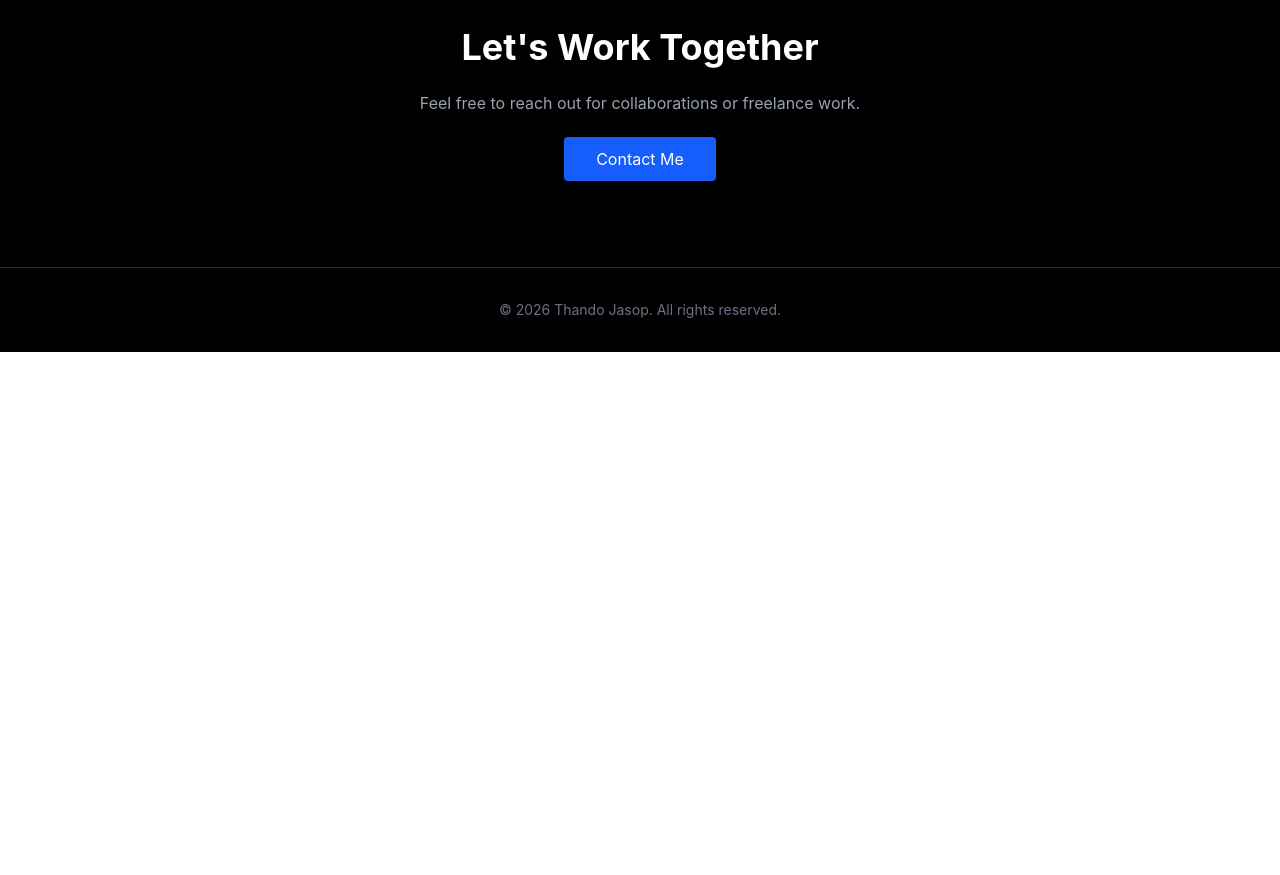
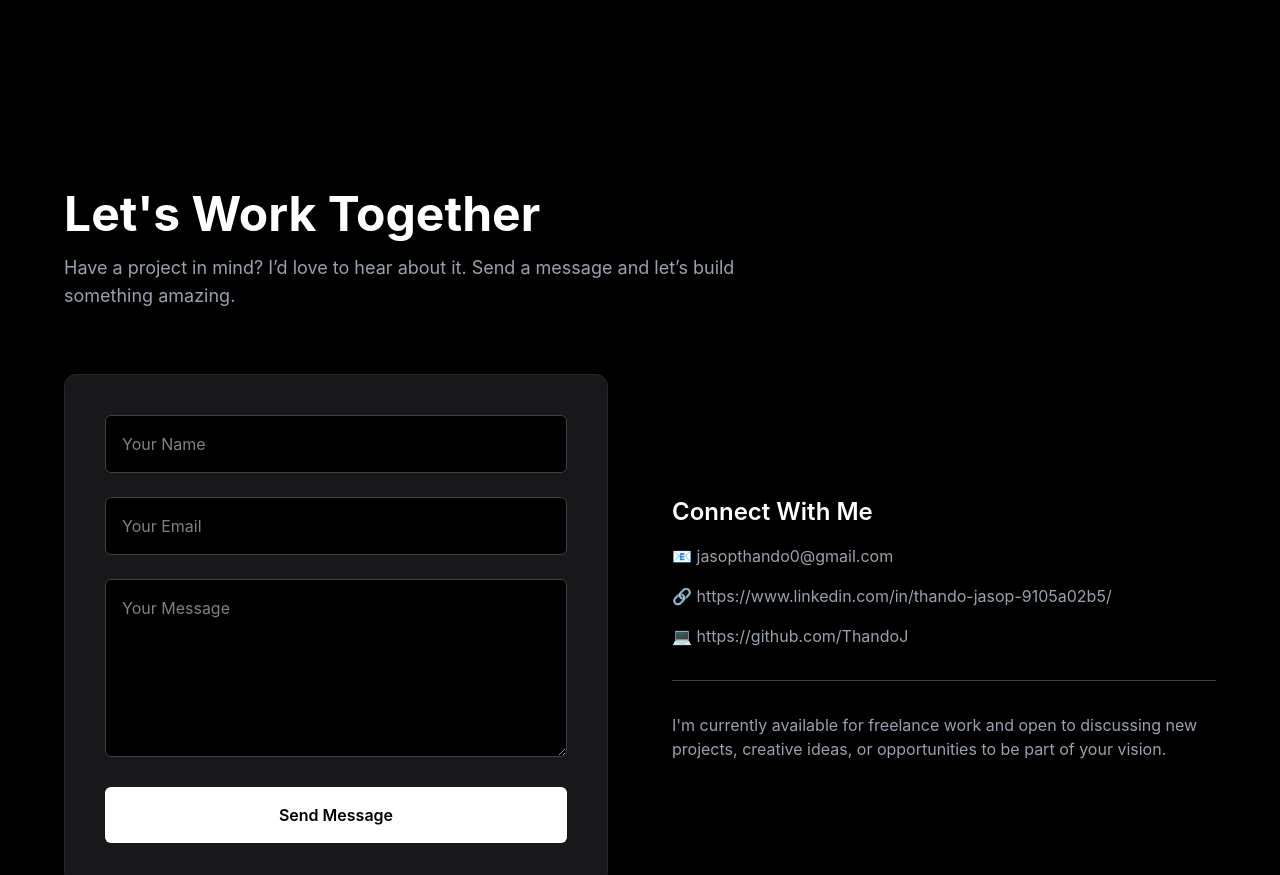
Before and after one commit to ThandoJ/Personal-portfolio, a React (Vite) app in the folder personal-portfolio/: page / in a window 1280 px wide. Shown: the part 2934-3809 px from the top of the page. Before the commit the page ends 3286 px from the top, so only its background shows below. Built offline with nearby package versions, Linux system fonts and the light colour scheme.

Commit message:
Initail commit

```diff
--- a/personal-portfolio/src/Components/Contact.jsx
+++ b/personal-portfolio/src/Components/Contact.jsx
@@ -1,18 +1,84 @@
+import React from "react"
+
+
 function Contact() {
   return (
-    <section id="contact" className="py-24 px-6 border-t border-gray-800 text-center">
-      <h2 className="text-3xl sm:text-4xl font-bold mb-6">Let's Work Together</h2>
+    <section id="contact" className="bg-black text-white py-24 px-6">
+      <div className="max-w-6xl mx-auto">
 
-      <p className="text-gray-400 mb-8">
-        Feel free to reach out for collaborations or freelance work.
-      </p>
+        {/* Heading */}
+        <div className="mb-16">
+          <h2 className="text-4xl md:text-5xl font-bold mb-4">
+            Let's Work Together
+          </h2>
+          <p className="text-gray-400 max-w-2xl text-lg">
+            Have a project in mind? I’d love to hear about it.
+            Send a message and let’s build something amazing.
+          </p>
+        </div>
 
-      <a
-        href="mailto:your@email.com"
-        className="px-8 py-3 bg-blue-600 rounded hover:bg-blue-700 transition"
-      >
-        Contact Me
-      </a>
+        {/* Layout */}
+        <div className="grid md:grid-cols-2 gap-16">
+
+          {/* LEFT SIDE information */}
+          <div className="bg-zinc-900 p-10 rounded-xl shadow-lg border border-zinc-800">
+            <form className="space-y-6">
+
+              <input
+                type="text"
+                placeholder="Your Name"
+                className="w-full bg-black border border-zinc-700 p-4 rounded-md focus:outline-none focus:ring-2 focus:ring-white text-white"
+              />
+
+              <input
+                type="email"
+                placeholder="Your Email"
+                className="w-full bg-black border border-zinc-700 p-4 rounded-md focus:outline-none focus:ring-2 focus:ring-white text-white"
+              />
+
+              <textarea
+                rows="6"
+                placeholder="Your Message"
+                className="w-full bg-black border border-zinc-700 p-4 rounded-md focus:outline-none focus:ring-2 focus:ring-white text-white"
+              ></textarea>
+
+              <button
+                type="submit"
+                className="w-full bg-white text-black py-4 rounded-md font-semibold hover:bg-gray-200 transition"
+              >
+                Send Message
+              </button>
+
+            </form>
+          </div>
+
+          {/* RIGHT SIDE information */}
+          <div className="flex flex-col justify-center space-y-8">
+
+            <div>
+              <h3 className="text-2xl font-semibold mb-4">
+                Connect With Me
+              </h3>
+
+              <div className="space-y-4 text-gray-400">
+                <p>📧 jasopthando0@gmail.com</p>
+                <p>🔗 https://www.linkedin.com/in/thando-jasop-9105a02b5/</p>
+                <p>💻 https://github.com/ThandoJ</p>
+              </div>
+            </div>
+
+            <hr className="border-zinc-700" />
+
+            <p className="text-gray-400">
+              I'm currently available for freelance work and open to
+              discussing new projects, creative ideas, or opportunities
+              to be part of your vision.
+            </p>
+
+          </div>
+
+        </div>
+      </div>
     </section>
   )
 }
--- a/personal-portfolio/src/Components/Projects.jsx
+++ b/personal-portfolio/src/Components/Projects.jsx
@@ -33,8 +33,8 @@ function Projects() {
       title: "Financial tracker",
       description: "A simple financial tracker application that allows users to manage their income and expenses.",
       image: expenseTracker,
-      github: "https://github.com/ThandoJ/expense-tracker.git",
-      live: "https://expense-tracker-9xpdx0yxs-thando-jasops-projects.vercel.app/"
+      github: "https://github.com/ThandoJ/Expense-tracker.git",
+      live: "https://expense-tracker-fd5mzt5sd-thando-jasops-projects.vercel.app"
     }
   ]
 
--- a/personal-portfolio/src/Components/Skills.jsx
+++ b/personal-portfolio/src/Components/Skills.jsx
@@ -1,6 +1,6 @@
 import React from "react";
 function Skills() {
-  const skills = ["React", "JavaScript", "Tailwind", "Node.js", "Git"]
+  const skills = ["React","HTML","CSS", "JavaScript", "Tailwind", "Problem Solving", "Communication","Leadership","Project Management","Teamwork","Critical Thinking","Adaptability","Time Management","GitHub"]
 
   return (
     <section id="skills" className="py-24 px-6 border-t border-gray-800 text-center">
```
